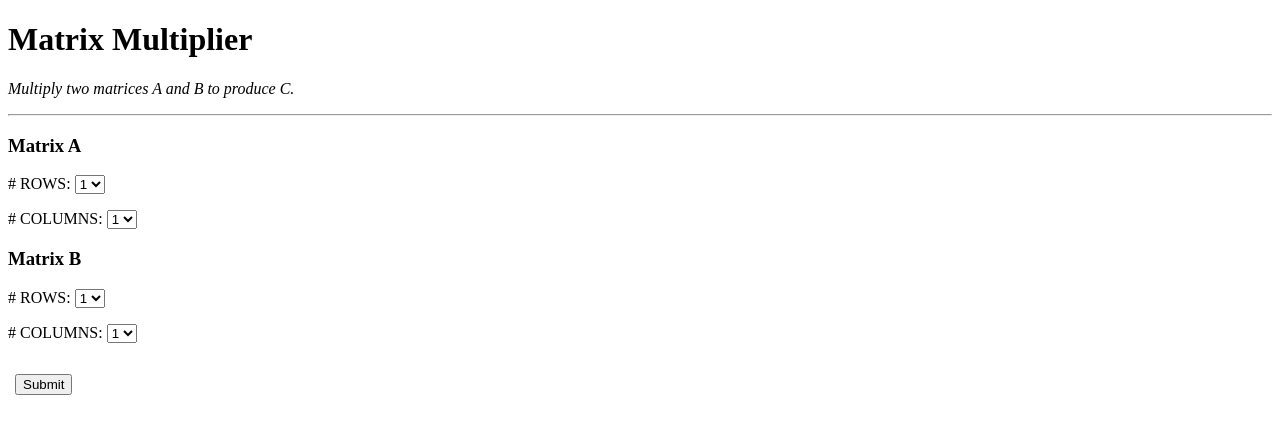
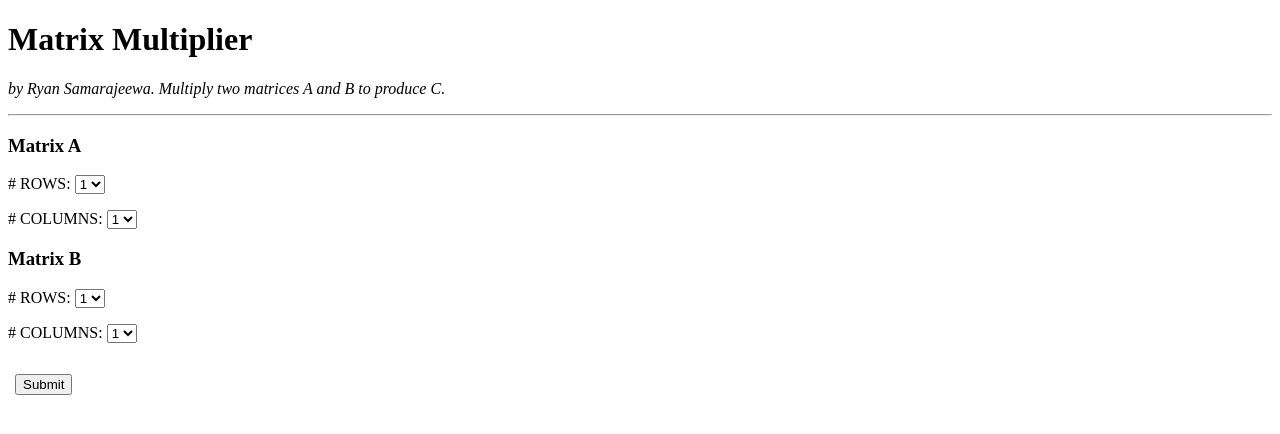
Before and after one commit to ryansama/matrix-multiplier, a plain HTML site: page index.html in a window 1280 px wide. Drawn offline with nearby package versions, Linux system fonts and the light colour scheme.

Commit message:
Update header

```diff
--- a/index.html
+++ b/index.html
@@ -9,7 +9,7 @@
   <body>
     <h1>Matrix Multiplier</h1>
     <p>
-      <em>Multiply two matrices A and B to produce C.</em>
+      <em>by Ryan Samarajeewa. Multiply two matrices A and B to produce C.</em>
     </p>
     <hr>
     <div class="selectDimentions">
```
